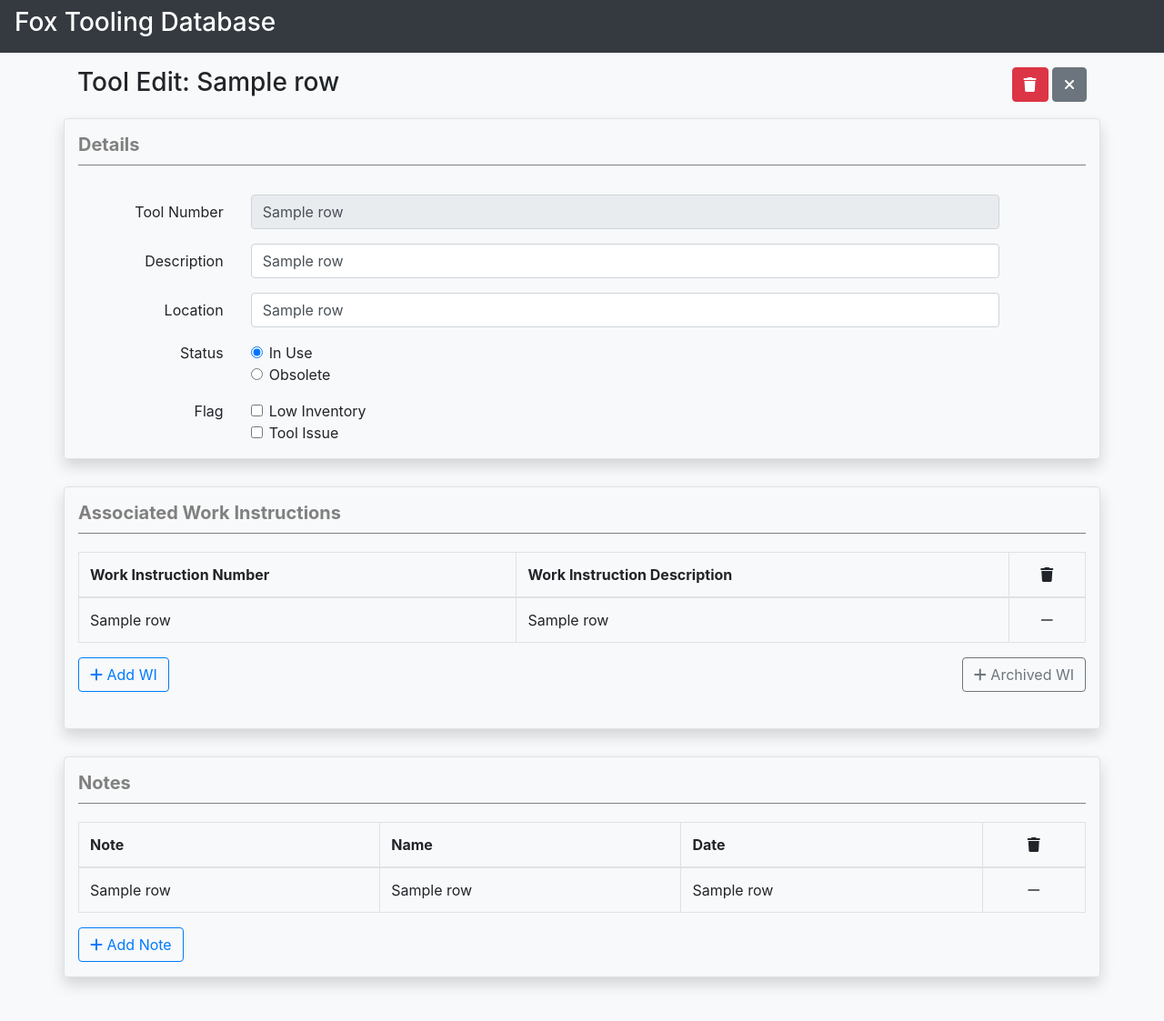
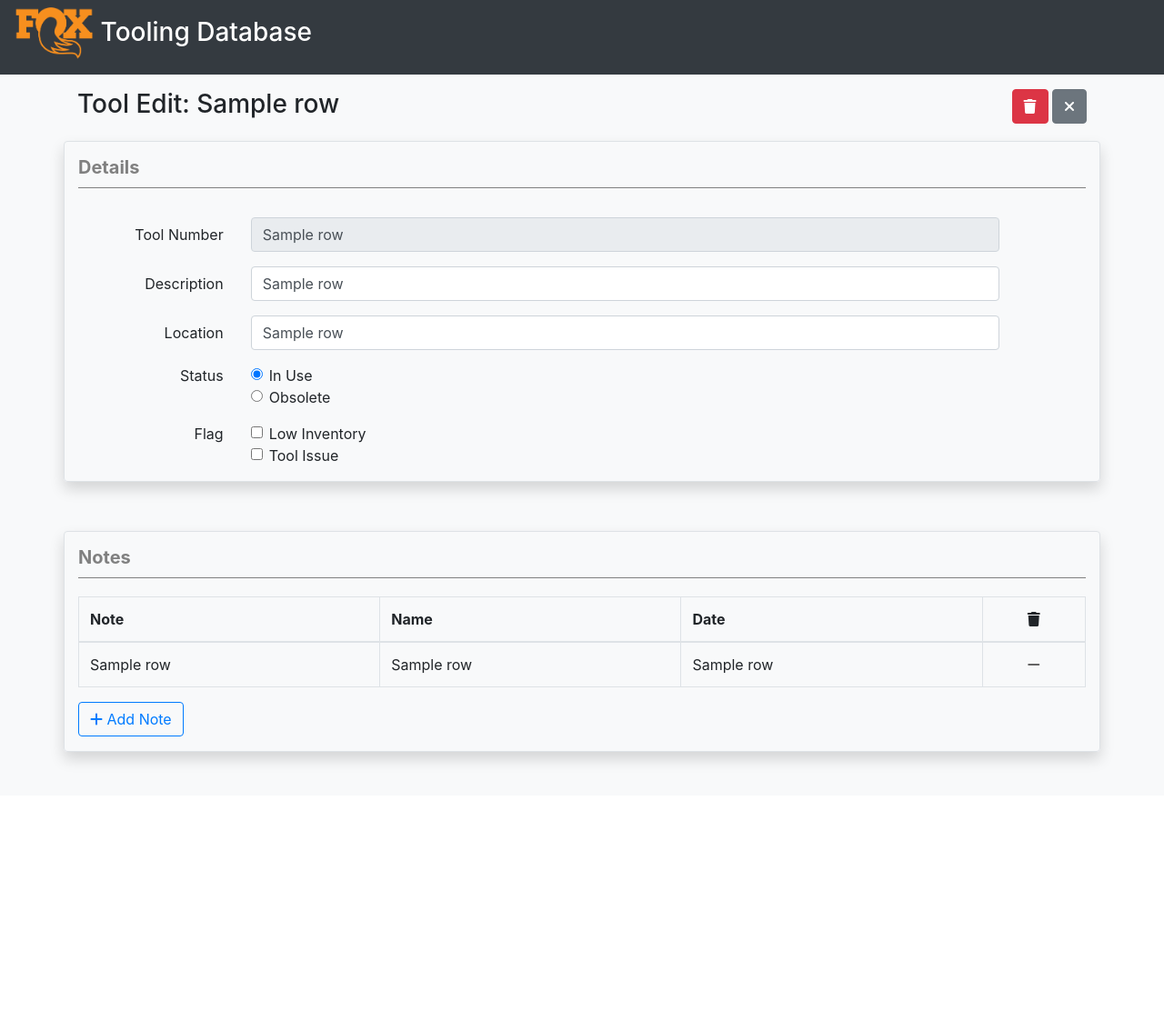
Before and after one commit to mhellnerdev/tool-db-master, a Flask app: template tooldb/Templates/toolEdit.html in a window 1280 px wide. Shown: the whole page at 91% size. After the commit the page ends 843 px from the top, so only its background shows below. Run offline with Flask 2, Linux system fonts and the light colour scheme; the template is opened without the code that fills it: most values are stand-ins (such as "Sample title", 1, 10 or a date in 2020); some libraries are stand-ins or nearby versions.

Commit message:
comment out unused menu items. prod docker release

```diff
--- a/tooldb/Templates/toolEdit.html
+++ b/tooldb/Templates/toolEdit.html
@@ -66,7 +66,7 @@
 
 
 <nav class="navbar navbar-expand-sm bg-dark navbar-dark">
-  <h3 class="text-white">Fox Tooling Database</h3>
+  <h3 class="text-white"><img class="foximg-header" src="{{ url_for('static',filename='foxlogo.png')}}" class="mx-auto d-block" style="width: 8%">  Tooling Database</h3>
 </nav>
 
 <form action="/updateTool" id="updateTool">
@@ -165,7 +165,7 @@
 </div>
 </form>
 
-<div class="container pt-3 pb-3 border rounded shadow" style="margin-top:30px">
+<!-- <div class="container pt-3 pb-3 border rounded shadow" style="margin-top:30px">
 
   <h5>Associated Work Instructions</h5>
   <table class="table table-bordered topMargin">
@@ -216,7 +216,7 @@
       <span class="input-group-text"><i class="fas fa-filter"></i></span>
     </div>
     <input id="filterWi" type="text" class="form-control" placeholder="Filter..">
-  </div>
+  </div> -->
 
   <table id="wiAll" class="table table-bordered nodisplay">
     <thead>
```
